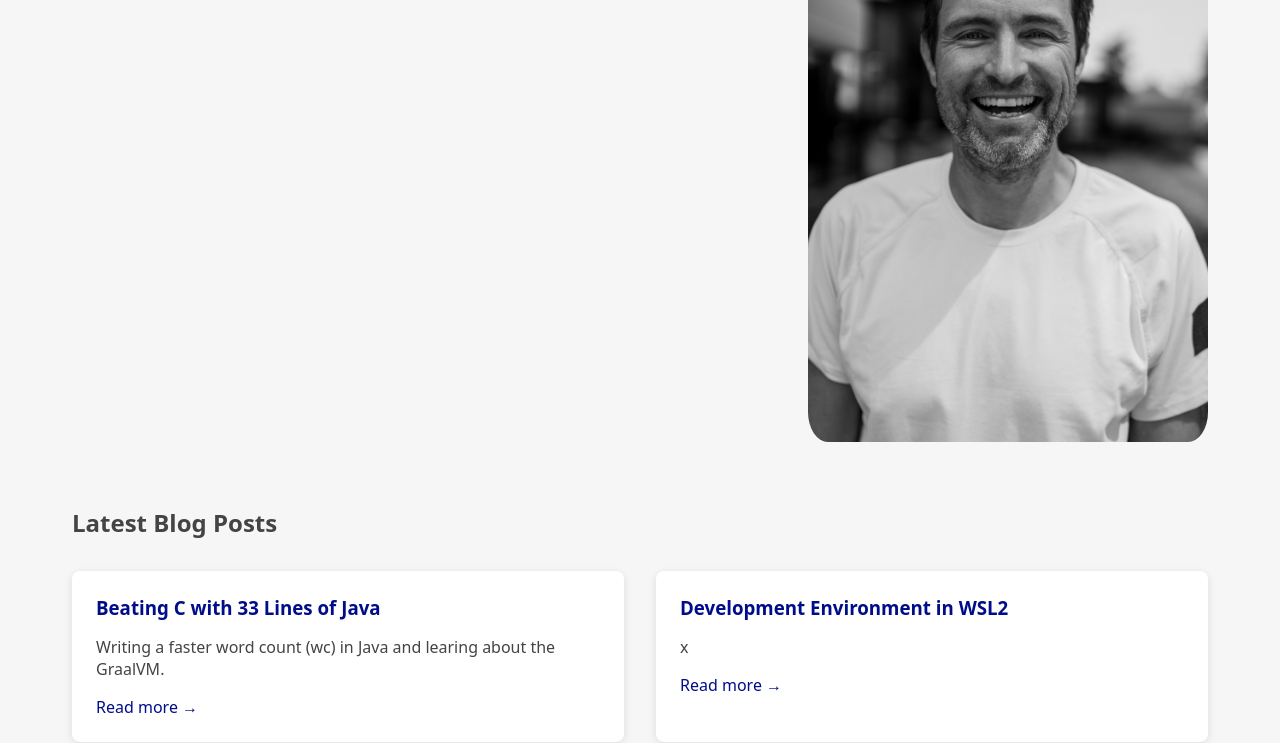
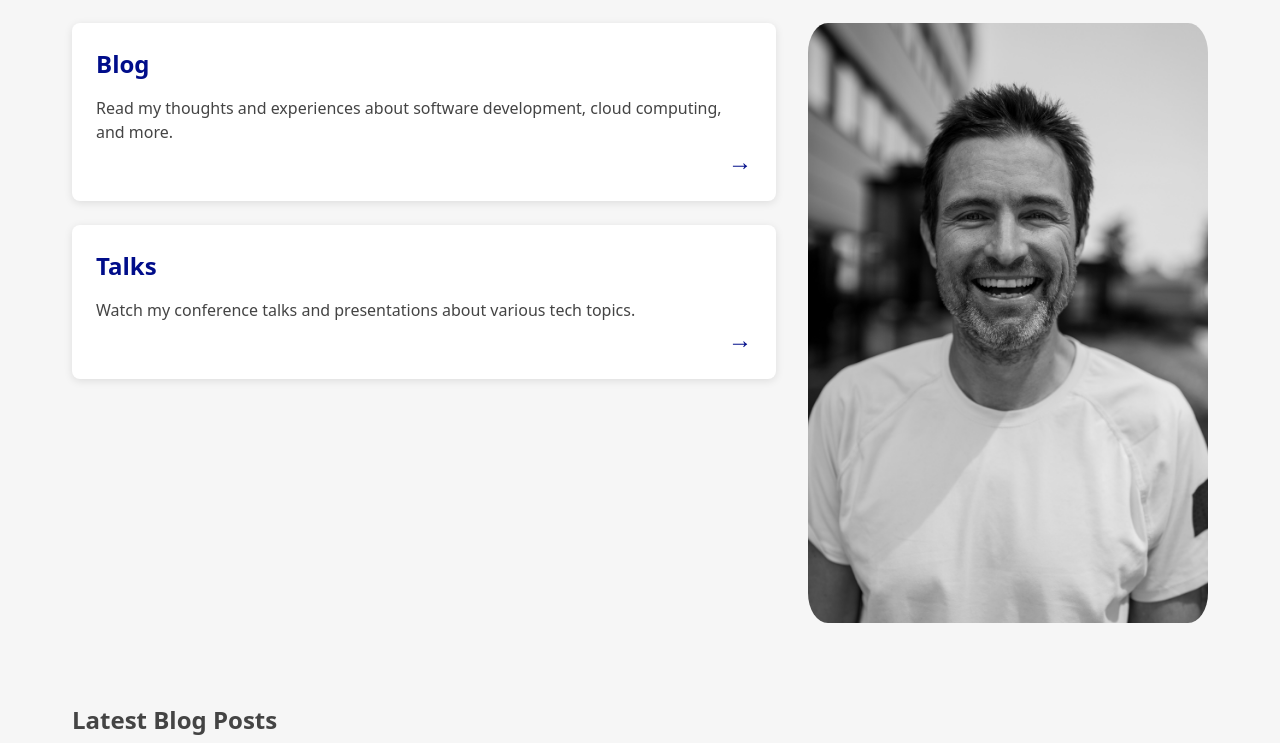
Before and after one commit to derkoe/derkoe.dev, an Astro site: page / in a window 1280 px wide. Shown: the part 261-1004 px from the top of the page. Built offline with nearby package versions, Linux system fonts and the light colour scheme; Astro itself is replaced by a stand-in of ours.

Commit message:
fix layout

```diff
--- a/src/pages/index.astro
+++ b/src/pages/index.astro
@@ -17,6 +17,7 @@ posts.sort((a, b) => b.data.pubDate?.valueOf() - a.data.pubDate?.valueOf());
         Informatik in Salzburg, Austria.
       </p>
     </div>
+    <div class="hero-content">
       <Image
         src={derkoeLaughing}
         alt="Christian Köberl laughing"
@@ -24,6 +25,20 @@ posts.sort((a, b) => b.data.pubDate?.valueOf() - a.data.pubDate?.valueOf());
         width={400}
         height={600}
       />
+      <div class="nav-cards">
+        <a href="/blog" class="nav-card">
+          <h2>Blog</h2>
+          <p>Read my thoughts and experiences about software development, cloud computing, and more.</p>
+          <span class="card-arrow">→</span>
+        </a>
+        <a href="/talks" class="nav-card">
+          <h2>Talks</h2>
+          <p>Watch my conference talks and presentations about various tech topics.</p>
+          <span class="card-arrow">→</span>
+        </a>
+      </div>
+
+    </div>
   </div>
 
   <section class="blog-preview">
@@ -48,6 +63,7 @@ posts.sort((a, b) => b.data.pubDate?.valueOf() - a.data.pubDate?.valueOf());
   .hero {
     display: flex;
     flex-direction: column;
+    margin-bottom: 3rem;
   }
 
   .hero-text {
@@ -55,22 +71,78 @@ posts.sort((a, b) => b.data.pubDate?.valueOf() - a.data.pubDate?.valueOf());
     padding: 2rem;
   }
 
+  .hero-content {
+    display: flex;
+    flex-direction: column;
+  }
+
   @media (min-width: 768px) {
-    .hero {
-      flex-direction: row;
+    .hero-content {
+      flex-direction: row-reverse;
+      gap: 2rem;
+      align-items: flex-start;
+    }
+
+    .hero-text {
+      text-align: left;
+    }
+
+    .profile-image {
+      flex: 0 0 400px;
     }
   }
 
   .profile-image {
     border-radius: 5%;
     object-fit: cover;
-    margin-bottom: 1rem;
+    margin: 0 auto 2rem;
+    max-width: 400px;
+    height: auto;
   }
 
   h1 {
     font-size: 2.5rem;
     color: var(--accent);
     margin: 0.5rem 0;
+  }
+
+  .nav-cards {
+    display: flex;
+    flex-direction: column;
+    gap: 1.5rem;
+    margin-bottom: 2rem;
+  }
+
+  .nav-card {
+    background: var(--background-body);
+    padding: 1.5rem;
+    border-radius: 8px;
+    box-shadow: 0 2px 8px rgba(0, 0, 0, 0.1);
+    text-decoration: none;
+    position: relative;
+    transition: transform 0.2s;
+  }
+
+  .nav-card:hover {
+    transform: translateY(-4px);
+  }
+
+  .nav-card h2 {
+    color: var(--accent);
+    margin: 0 0 1rem 0;
+    font-size: 1.5rem;
+  }
+
+  .nav-card p {
+    color: var(--text);
+    margin: 0;
+    line-height: 1.5;
+  }
+
+  .card-arrow {
+    float: right;
+    font-size: 1.5rem;
+    color: var(--accent);
   }
 
   .blog-preview {
```
Lines whose indentation alone changed are shown as unchanged.
